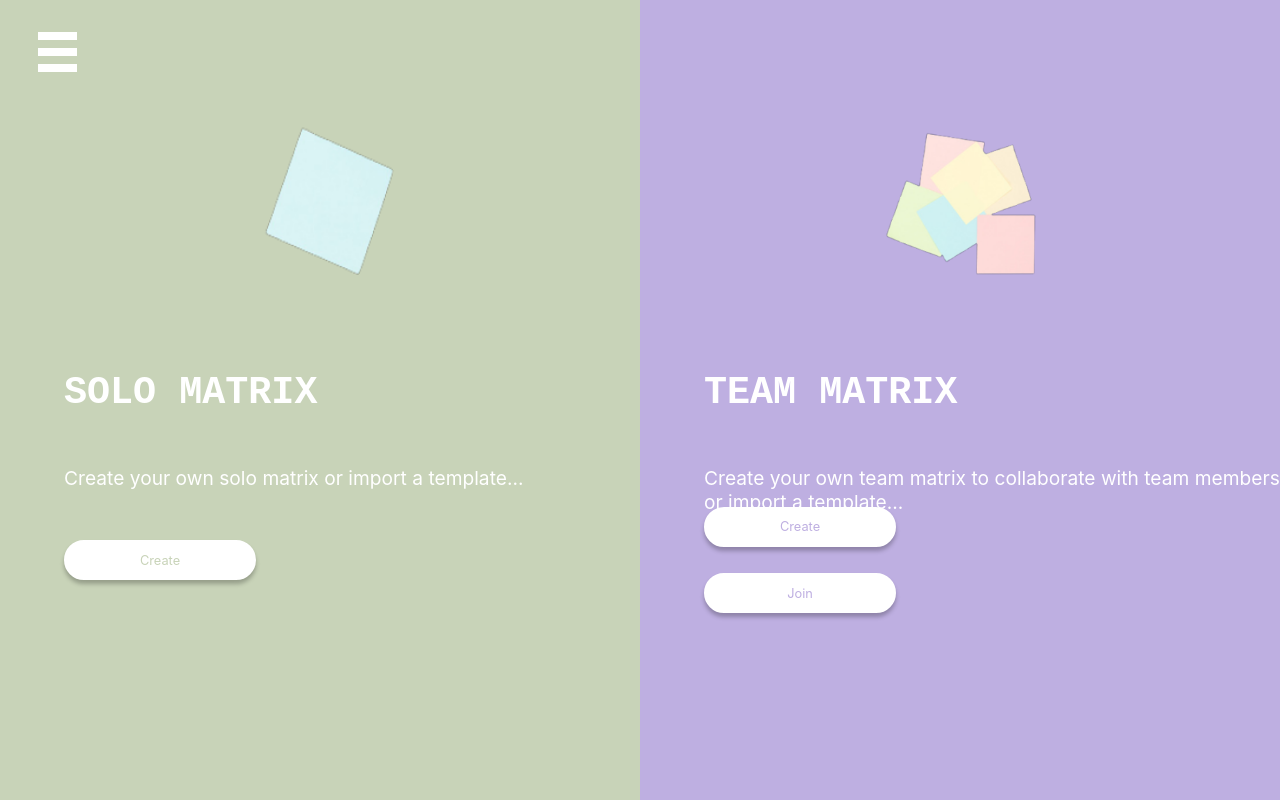
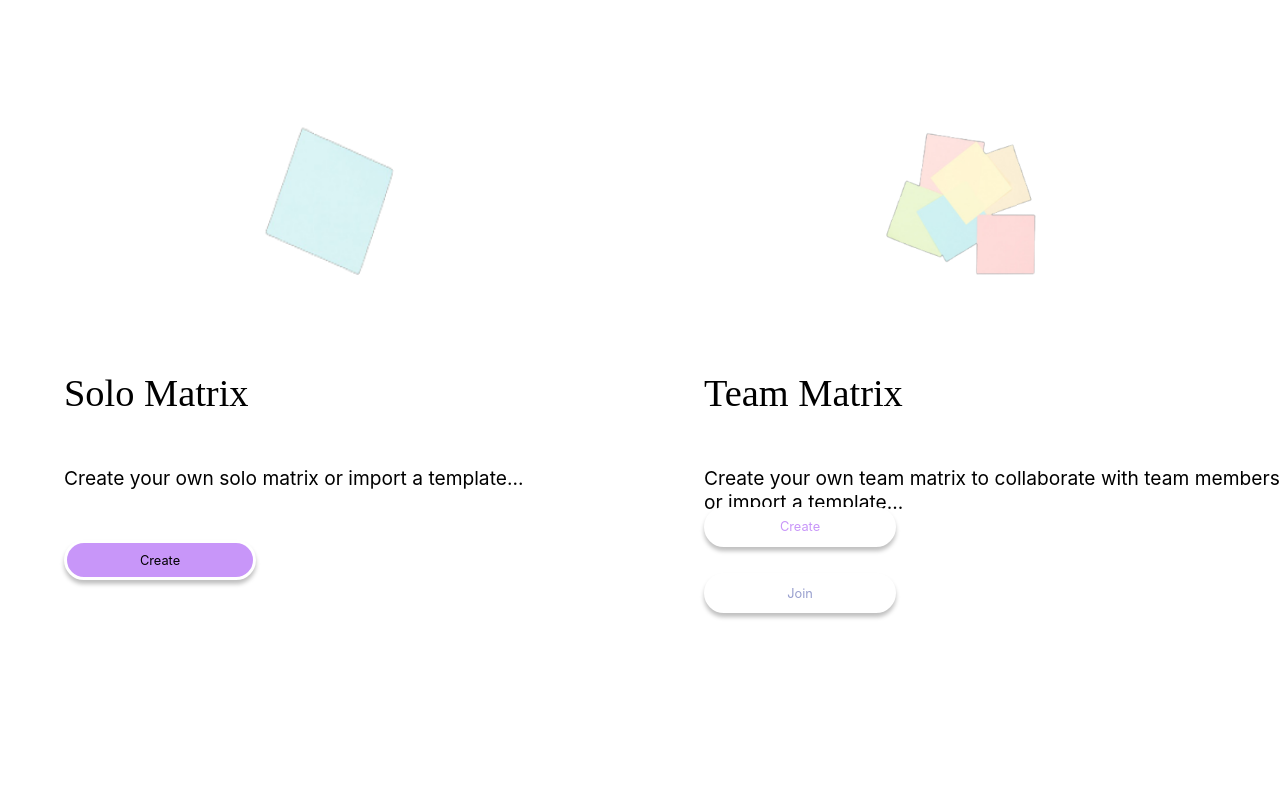
Before and after one commit to indexZ3ro/FIT4002, a React (Create React App) app in the folder client/: page /Home in a window 1280 px wide. Built offline with nearby package versions, Linux system fonts and the light colour scheme.

Commit message:
homepage revamp

```diff
--- a/client/package.json
+++ b/client/package.json
@@ -10,6 +10,7 @@
     "@testing-library/jest-dom": "^5.16.5",
     "@testing-library/react": "^13.4.0",
     "@testing-library/user-event": "^13.5.0",
+    "axios": "^1.4.0",
     "body-parser": "^1.20.2",
     "firebase": "^9.21.0",
     "jquery": "^3.6.4",
--- a/client/src/css/homepage.css
+++ b/client/src/css/homepage.css
@@ -6,13 +6,13 @@
 
 .left{
     width: 50vw;
-    background-color: #c8d3b8;
+    background-color: #FFFFFF;
 }
 
 
 .right{
     width: 50vw;
-    background-color: #beafe1;
+    background-color: #FFFFFF;
 }
 
 .homepage-split-container{
@@ -61,7 +61,14 @@
 .homepage-subheading{
     font-weight: 400;
     font-size: 1.5vw;
-    color: #FFFFFF;
+    color: #000000;
+}
+
+.homepage-heading{
+    font-weight: 200;
+    font-size: 3vw;
+    color: #000000;
+    font-family: "Poppins";
 }
 
 /* Image */
--- a/client/src/pages/Homepage.js
+++ b/client/src/pages/Homepage.js
@@ -32,7 +32,7 @@ const Homepage = () => {
           </div>
           <div className="homepage-content">
             <div className="homepage-content-text">
-              <h4 className="">SOLO MATRIX</h4>
+              <h4 className="homepage-heading" >Solo Matrix</h4>
               <div className="homepage-subheading">
                 Create your own solo matrix or import a template...
               </div>
@@ -40,7 +40,7 @@ const Homepage = () => {
             <div className="homepage-content-button">
               <TextButton
                 id="create"
-                customStyle={{ color: "#c8d3b8" }}
+                customStyle={{ background: "#C896F9" }}
                 handleClick={createSoloSession}
               ></TextButton>
             </div>
@@ -54,7 +54,7 @@ const Homepage = () => {
           </div>
           <div className="homepage-content">
             <div className="homepage-content-text">
-              <h4 className="">TEAM MATRIX</h4>
+              <h4 className="homepage-heading" >Team Matrix</h4>
               <div className="homepage-subheading">
                 Create your own team matrix to collaborate with team members or
                 import a template...
@@ -63,11 +63,11 @@ const Homepage = () => {
             <div className="homepage-content-button">
               <TextButton
                 id="create"
-                customStyle={{color: "#beafe1"}}
+                customStyle={{color: "#C896F9"}}
                 handleClick={routePathToCreateTeamMatrix}
               ></TextButton>
               <TextButton id="join"
-              customStyle={{color: "#beafe1"}}></TextButton>
+              customStyle={{color: "#989FCE"}}></TextButton>
             </div>
           </div>
         </div>
```
Also changed, not shown: 1 other file (tests, documents, lock files or other folders).
